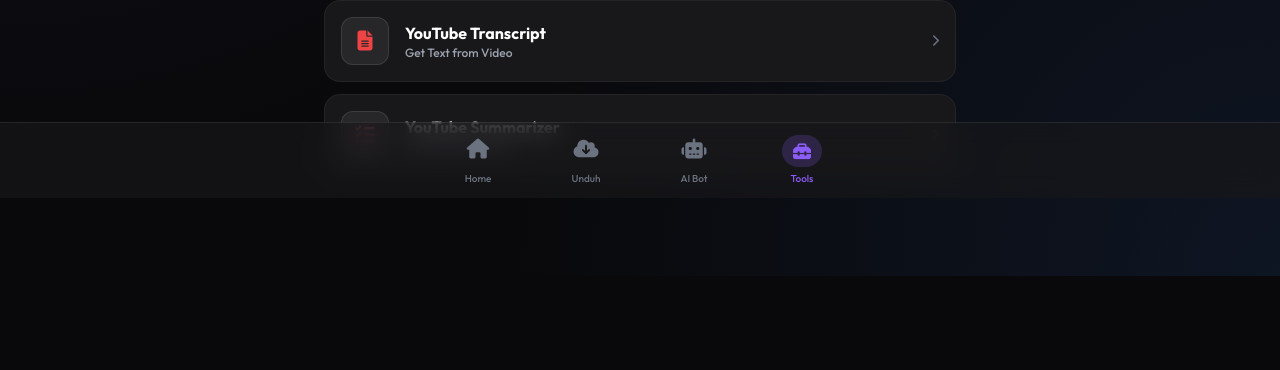
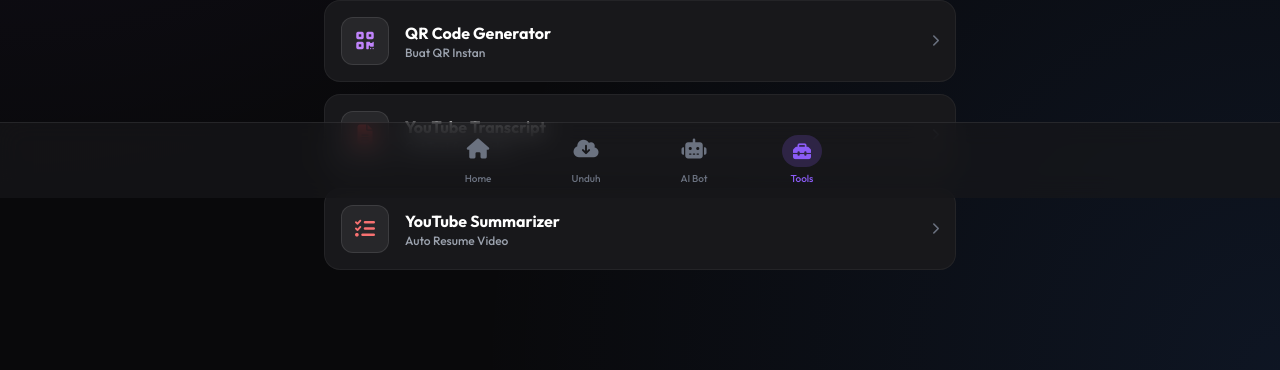
Before and after one commit to attackCraft71/Multi-ID-WEB, a website: page public/tools/menu.html in a window 1280 px wide. Shown: the part 602-972 px from the top of the page. Before the commit the page ends 878 px from the top, so only its background shows below. Drawn offline with nearby package versions, Linux system fonts and the light colour scheme.

Commit message:
Update menu.html

```diff
--- a/public/tools/menu.html
+++ b/public/tools/menu.html
@@ -135,6 +135,17 @@
                 <i class="fa-solid fa-chevron-right text-gray-500 text-xs"></i>
             </a>
 
+            <a href="create-qr.html" class="tool-card bg-card border border-white/5 rounded-2xl p-4 flex items-center gap-4 hover:bg-surface transition active:scale-[0.98]">
+    <div class="w-12 h-12 rounded-xl bg-surface border border-white/10 flex items-center justify-center text-purple-400">
+        <i class="fa-solid fa-qrcode text-xl"></i>
+    </div>
+    <div class="flex-1">
+        <h4 class="font-bold text-base text-white">QR Code Generator</h4>
+        <p class="text-xs text-gray-400">Buat QR Instan</p>
+    </div>
+    <i class="fa-solid fa-chevron-right text-gray-500 text-xs"></i>
+</a>
+
             <a href="ytranscript.html" class="bg-card border border-white/5 rounded-2xl p-4 flex items-center gap-4 hover:bg-surface transition active:scale-[0.98]">
                 <div class="w-12 h-12 rounded-xl bg-surface border border-white/10 flex items-center justify-center text-red-500">
                     <i class="fa-solid fa-file-lines text-xl"></i>
```
